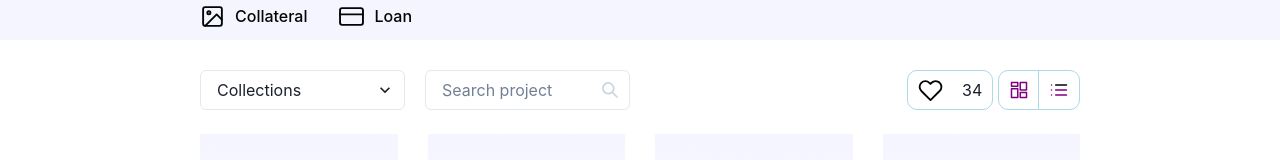
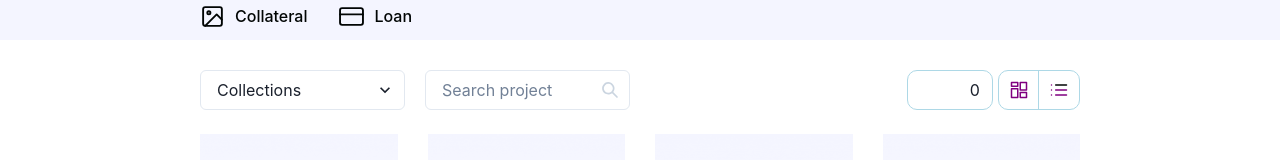
Before and after one commit to paurock/goby, a Next.js app: page / in a window 1280 px wide. Shown: the part 289-449 px from the top of the page. Built offline with nearby package versions, Linux system fonts and the light colour scheme.

Commit message:
added likes option

```diff
--- a/src/components/Toolbar/index.tsx
+++ b/src/components/Toolbar/index.tsx
@@ -1,3 +1,4 @@
+import { useState, useEffect } from "react";
 import {
   Flex,
   Grid,
@@ -18,16 +19,31 @@ import { modeColorSelector } from "components/utils";
 const Toolbar = () => {
   const { text, background } = useAssets();
   const { colorMode, toggleColorMode } = useColorMode();
+  const [likes, setLikes] = useState(0);
+  const [isLiked, setIsLiked] = useState(false);
+
+  useEffect(() => {
+    localStorage.getItem("isLiked") &&
+      setIsLiked(localStorage.getItem("isLiked"));
+    localStorage.getItem("likes") && setLikes(localStorage.getItem("likes"));
+  }, []);
+
+  const handleClick = () => {
+    setLikes(likes + 1);
+    setIsLiked(true);
+    localStorage.setItem("isLiked", JSON.stringify(isLiked));
+    localStorage.setItem("likes", likes + 1);
+  };
 
   return (
     <Flex
       maxW="1600px"
       minH="100%"
-      px={['16px', '16px', '16px', '120px', '120px']}
+      px={["16px", "16px", "16px", "120px", "120px"]}
       p="0"
       m="0 auto"
       mt="30px"
-      sx={{ justifyContent: "center"}}
+      sx={{ justifyContent: "center" }}
     >
       <Grid
         templateColumns="repeat(4, 1fr)"
@@ -78,9 +94,15 @@ const Toolbar = () => {
               stroke={text}
               w="25px"
               h="25px"
-              _hover={{ color: "purple" }}
+              _hover={{ fill: "red", stroke: "red" }}
+              sx={{
+                cursor: "pointer",
+                fill: `${isLiked ? "red" : null}`,
+                stroke: `${isLiked ? "red" : null}`,
+              }}
+              onClick={() => handleClick()}
             />
-            34
+            {likes}
           </Flex>
           <Flex
             sx={{
```
